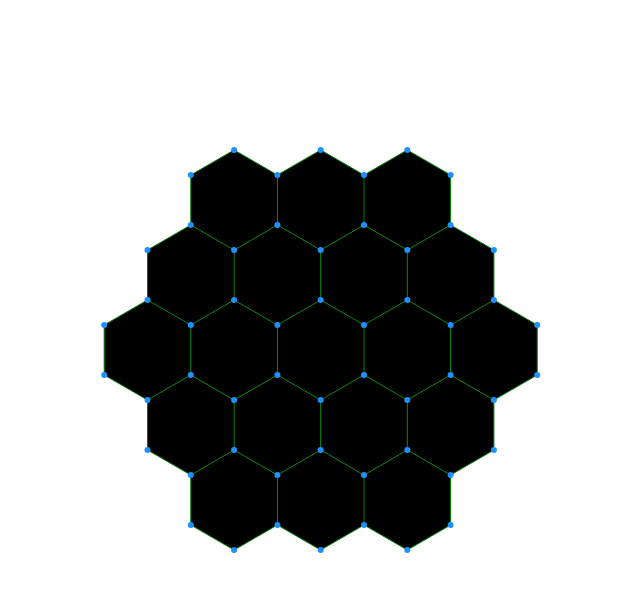
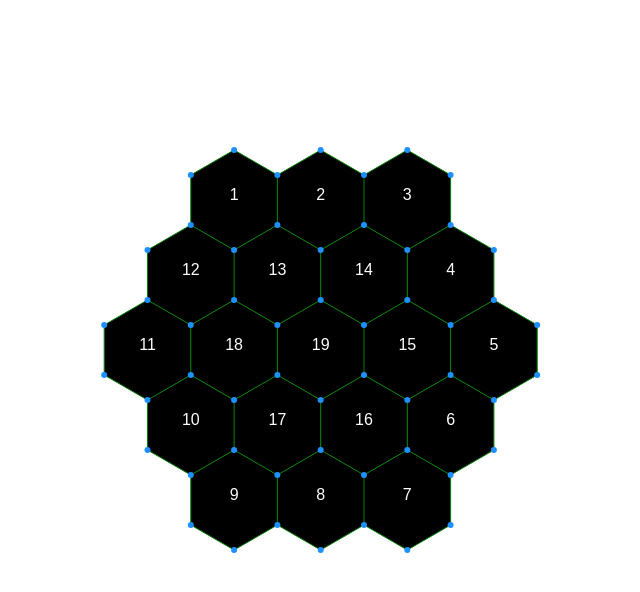
Before and after one commit to bpander/longest-road, a React (Create React App) app: page / in a window 1280 px wide. Shown: the top 592 px of the page, without its empty margins (276-916 px from the left). Built offline with nearby package versions, Linux system fonts and the light colour scheme; the HTML template or start-up script is replaced by a standard one.

Commit message:
Make hexes go in a clockwise spiral.

```diff
--- a/src/App.tsx
+++ b/src/App.tsx
@@ -2,7 +2,7 @@ import React from 'react';
 
 import { standardMap } from 'assets/maps';
 import { parseHexGrid } from 'lib/hexGrid';
-import { max, min } from 'lodash';
+import { head, last, max, meanBy, min } from 'lodash';
 import Vector2 from 'types/Vector2';
 
 const result = parseHexGrid(standardMap, 50);
@@ -57,12 +57,15 @@ class App extends React.Component<{}, AppState> {
         viewBox={`0 0 ${width} ${height}`}
       >
         {result.faces.map((face, i) => {
-          const vertices = face.map(vertexIndex => result.vertices[vertexIndex]);
+          const vertices = face.map(vi => result.vertices[vi].map((n, j) => center[j] + n));
+          const x = meanBy(vertices, head);
+          const y = meanBy(vertices, last);
+
           return (
-            <polygon
-              key={i}
-              points={vertices.map(vertex => vertex.map((v, j) => center[j] + v).join(',')).join(' ')}
-            />
+            <React.Fragment key={i}>
+              <polygon points={vertices.map(vertex => vertex.join(',')).join(' ')} />
+              <text fill="white" x={x} y={y}>{i + 1}</text>
+            </React.Fragment>
           );
         })}
         {result.edges.map((edge, i) => (
--- a/src/assets/maps.ts
+++ b/src/assets/maps.ts
@@ -1,9 +1,14 @@
 import Vector2 from 'types/Vector2';
 
 export const standardMap: Vector2[] = [
-  [ 1, 0 ], [ 2, 0 ], [ 3, 0 ],
-  [ 0, 1 ], [ 1, 1 ], [ 2, 1 ], [ 3, 1 ],
-  [ 0, 2 ], [ 1, 2 ], [ 2, 2 ], [ 3, 2 ], [ 4, 2 ],
-  [ 0, 3 ], [ 1, 3 ], [ 2, 3 ], [ 3, 3 ],
-  [ 1, 4 ], [ 2, 4 ], [ 3, 4 ],
+  [ 1, 0 ], [ 2, 0 ],
+  [ 3, 0 ], [ 3, 1 ],
+  [ 4, 2 ], [ 3, 3 ],
+  [ 3, 4 ], [ 2, 4 ],
+  [ 1, 4 ], [ 0, 3 ],
+  [ 0, 2 ], [ 0, 1 ],
+  [ 1, 1 ], [ 2, 1 ],
+  [ 3, 2 ], [ 2, 3 ],
+  [ 1, 3 ], [ 1, 2 ],
+  [ 2, 2 ],
 ];
--- a/src/index.css
+++ b/src/index.css
@@ -5,3 +5,7 @@ body {
 }
 
 .d-block { display: block; }
+
+text {
+  text-anchor: middle;
+}
--- a/src/lib/hexGrid.ts
+++ b/src/lib/hexGrid.ts
@@ -56,14 +56,15 @@ const makeMesh2dFromPaths = (paths: Path[]): Mesh2d => {
 export const parseHexGrid = (tiles: Vector2[], r: number): Mesh2d => {
   const hexWidth = Math.sqrt(3) * r;
   const hexHeight = 2 * r;
-  const paths: Path[] = tiles.map(([ col, row ], i) => {
+  const paths: Path[] = tiles.map(([ col, row ]) => {
     const tilePosition: Vector2 = [
       col * hexWidth + (row % 2 * 0.5 * hexWidth),
       row * 0.75 * hexHeight,
     ];
-    const path: Path = times(6, j => {
-      const theta = ONE_SIXTH_TAU * j;
+    const path: Path = times(6, i => {
+      const theta = ONE_SIXTH_TAU * i;
       const vertex: Vector2 = [
+        // rounding fixes floating point issues
         round(tilePosition[0] + r * Math.sin(theta), 5),
         round(tilePosition[1] + r * Math.cos(theta), 5),
       ];
```
